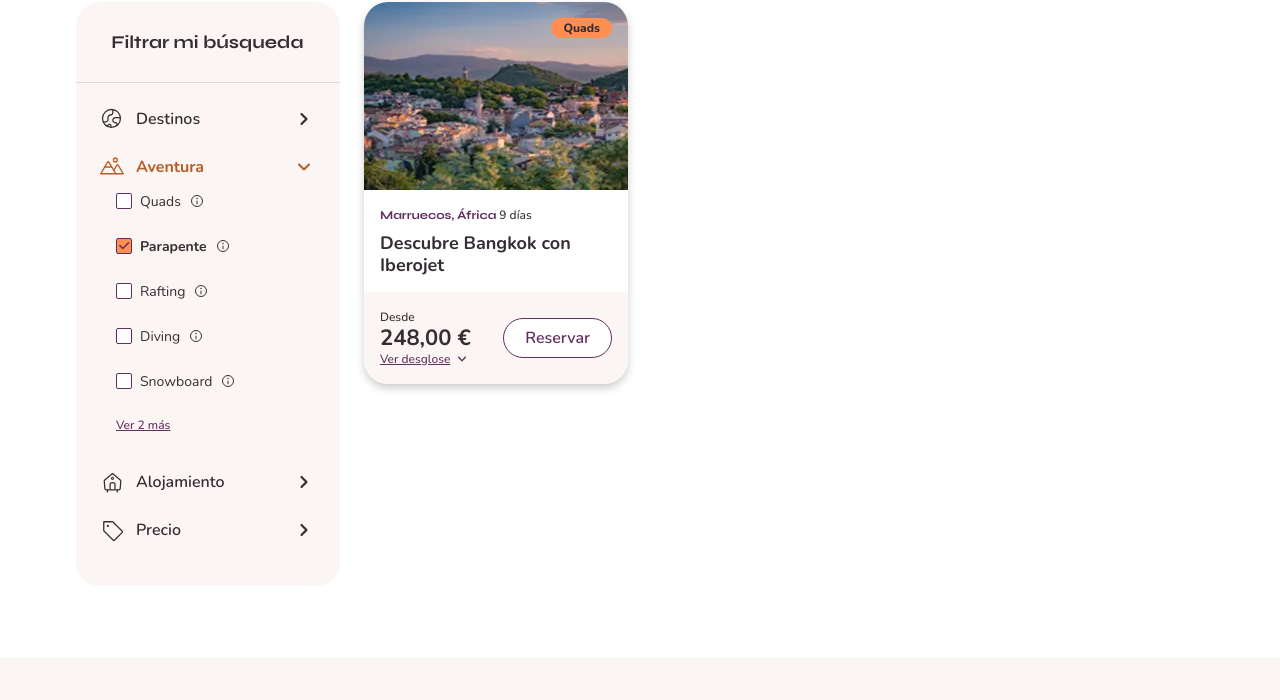
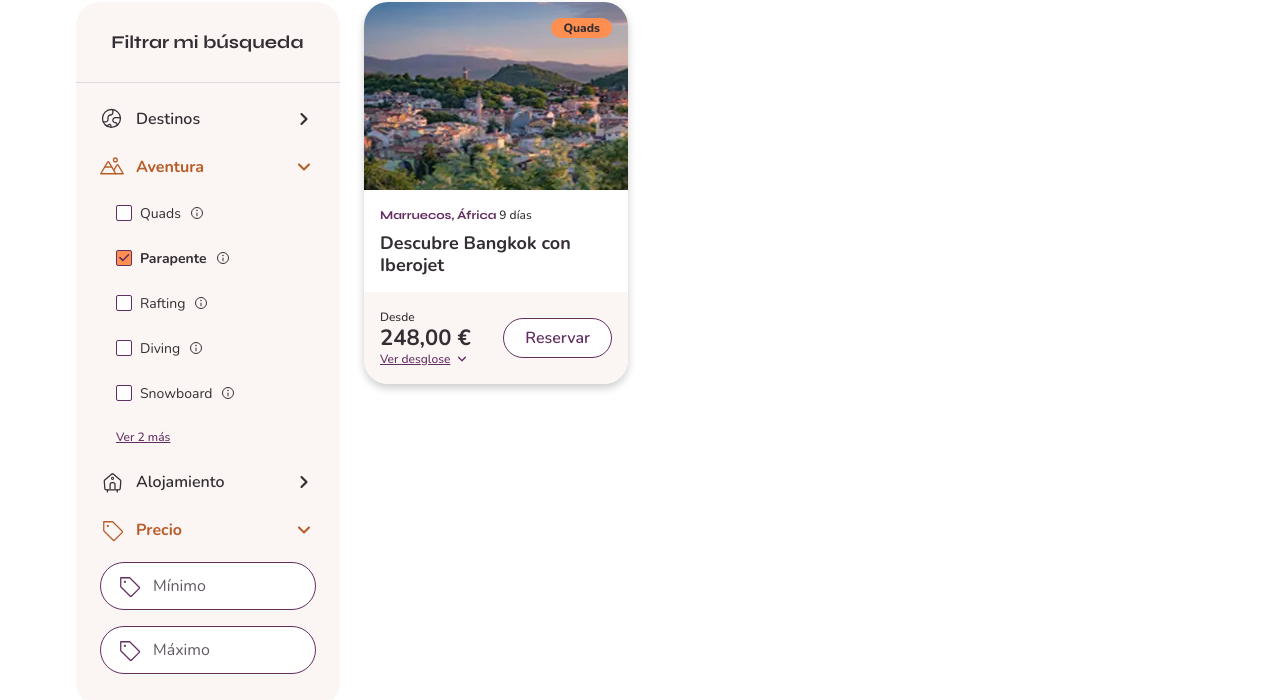
Before and after one commit to victortoyos/prueba-avoris, a website built with Vite: page index.html in a window 1280 px wide. Shown: the part 752-1452 px from the top of the page. Built offline with nearby package versions, Linux system fonts and the light colour scheme.

Commit message:
feat: add styles for price inputs

```diff
--- a/index.html
+++ b/index.html
@@ -102,7 +102,11 @@
       </section>
 
       <div class="wrapper flex justify-center pb-6 desktop:hidden">
-        <button type="button" class="button button--small button--show-filters" aria-haspopup="dialog" data-filters-open>
+        <button
+          type="button"
+          class="button button--small button--show-filters"
+          aria-haspopup="dialog"
+          data-filters-open>
           <span class="button__icon" aria-hidden="true"></span>
           Ver filtros
         </button>
@@ -254,18 +258,25 @@
               </summary>
             </details>
 
-            <details class="filters__group">
+            <details class="filters__group" open>
               <summary class="filters__summary">
                 <span class="filters__group-icon filters__group-icon--price" aria-hidden="true"></span>
                 <span class="filters__group-name">Precio</span>
                 <span class="filters__chevron" aria-hidden="true"></span>
               </summary>
-              <fieldset class="filters__content">
+              <fieldset class="filters__content-price">
                 <legend class="sr-only">Rango de precio</legend>
-                <label class="sr-only" for="price-min">Precio mínimo</label>
-                <input type="number" id="price-min" class="filters__input" placeholder="Mínimo" min="0" />
-                <label class="sr-only" for="price-max">Precio máximo</label>
-                <input type="number" id="price-max" class="filters__input" placeholder="Máximo" min="0" />
+                <div class="filters__field">
+                  <span class="filters__field-icon" aria-hidden="true"></span>
+                  <label class="sr-only" for="price-min">Precio mínimo</label>
+                  <input type="number" id="price-min" class="filters__input" placeholder="Mínimo" min="0" />
+                </div>
+
+                <div class="filters__field">
+                  <span class="filters__field-icon" aria-hidden="true"></span>
+                  <label class="sr-only" for="price-max">Precio máximo</label>
+                  <input type="number" id="price-max" class="filters__input" placeholder="Máximo" min="0" />
+                </div>
               </fieldset>
             </details>
           </div>
--- a/src/styles/components/_filters.scss
+++ b/src/styles/components/_filters.scss
@@ -103,13 +103,16 @@
   }
 
   &__group {
-    padding: 0.75rem 0;
     cursor: pointer;
 
     &-name {
       font-weight: 600;
       line-height: 1.25rem;
     }
+  }
+
+  &__summary {
+    padding: 0.75rem 0;
   }
 
   &__group-icon {
@@ -278,4 +281,63 @@
   &__more {
     padding: 0.75rem 1rem 0.75rem 1rem;
   }
+
+  &__content-price {
+    min-width: 0;
+    display: flex;
+    flex-direction: column;
+    gap: 1rem;
+    padding-top: 0.5rem;
+  }
+
+  &__field {
+    display: flex;
+    align-items: center;
+    gap: 0.75rem;
+    min-height: 3rem;
+    padding-inline: 1rem;
+    border: 1px solid var(--color-primary);
+    border-radius: 999px;
+    background-color: #fff;
+    color: var(--color-primary);
+    transition:
+      border-color var(--transition-fast),
+      color var(--transition-fast);
+
+    &:hover {
+      border-color: var(--color-primary-dark);
+      color: var(--color-primary-dark);
+    }
+
+    &:focus-within {
+      outline: 2px solid var(--color-primary);
+      outline-offset: 2px;
+    }
+  }
+
+  &__field-icon {
+    @include m.mask-icon("/src/assets/price.svg", 1.5rem);
+    flex-shrink: 0;
+  }
+
+  &__input {
+    flex: 1;
+    min-width: 0;
+    padding: 0;
+    border: 0;
+    background: transparent;
+    color: var(--color-text);
+    outline: none;
+
+    &::placeholder {
+      color: #635a63;
+      opacity: 1;
+    }
+
+    &::-webkit-inner-spin-button,
+    &::-webkit-outer-spin-button {
+      margin: 0;
+      appearance: none;
+    }
+  }
 }
```
